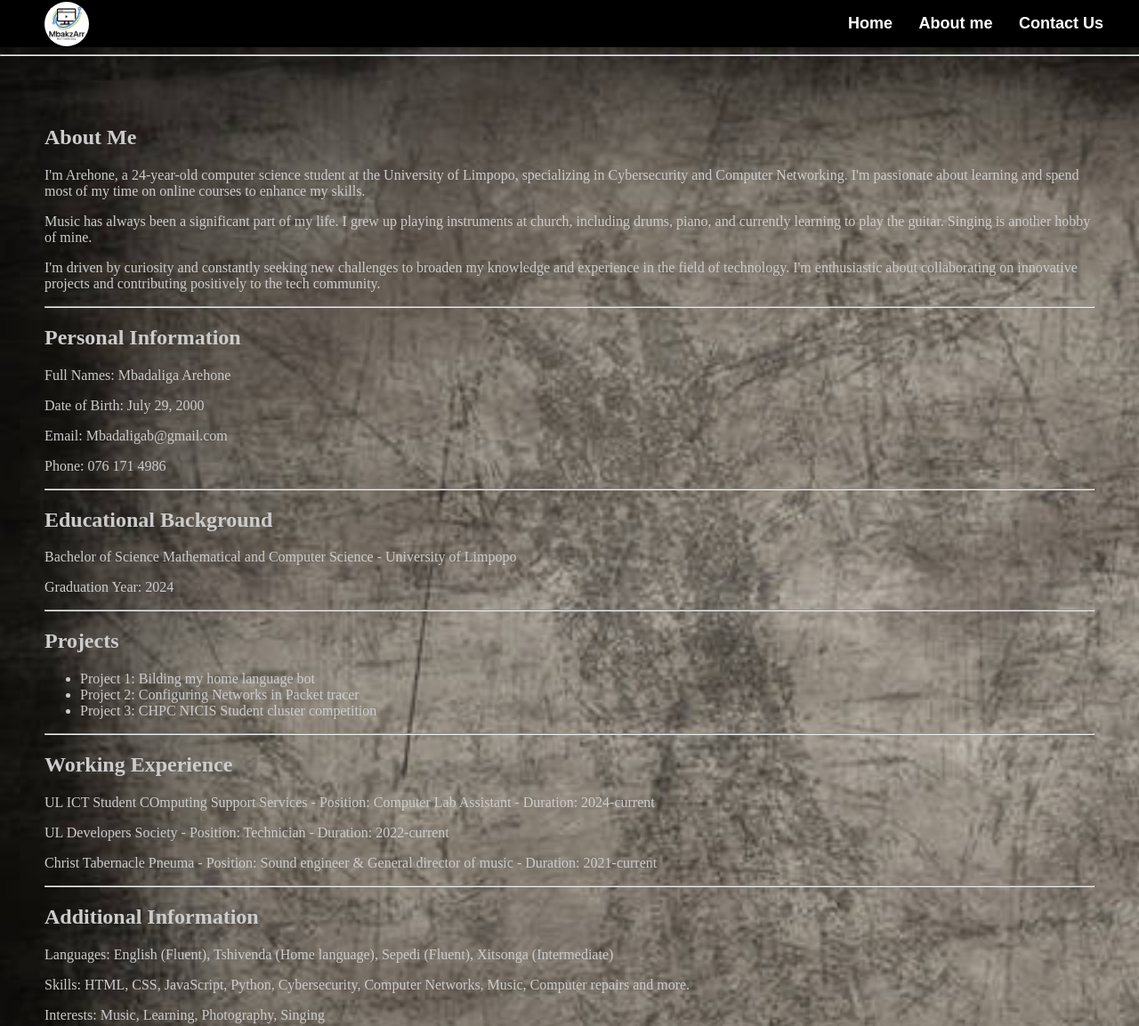
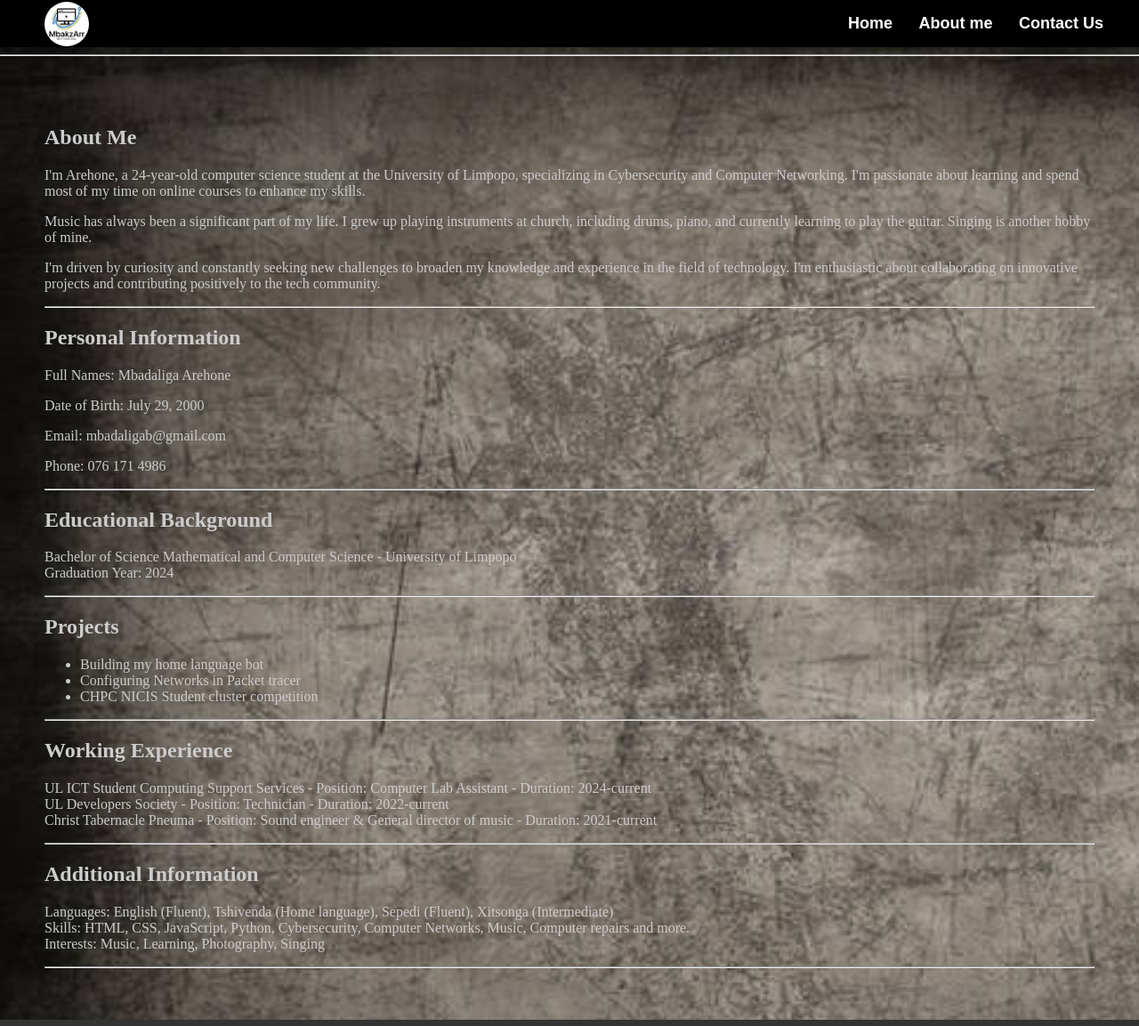
Before and after one commit to MbakzArr/Task1_PortofolioWeb, a plain HTML site: page CodeTribe/AboutMe.html in a window 1280 px wide. Shown: the top 1153 px of the page at 89% size. Drawn offline with Linux system fonts and the light colour scheme.

Commit message:
javascript3

```diff
--- a/CodeTribe/AboutMe.html
+++ b/CodeTribe/AboutMe.html
@@ -26,45 +26,37 @@
     <hr>
     <section class="about-section">
         <h2>About Me</h2>
-        <div class="bio">
+        <div id="bio">
             <p>I'm Arehone, a 24-year-old computer science student at the University of Limpopo, specializing in Cybersecurity and Computer Networking. I'm passionate about learning and spend most of my time on online courses to enhance my skills.</p>
             <p>Music has always been a significant part of my life. I grew up playing instruments at church, including drums, piano, and currently learning to play the guitar. Singing is another hobby of mine.</p>
             <p>I'm driven by curiosity and constantly seeking new challenges to broaden my knowledge and experience in the field of technology. I'm enthusiastic about collaborating on innovative projects and contributing positively to the tech community.</p>
     <section class="personal-info"><hr>
         <h2>Personal Information</h2>
-        <p>Full Names: Mbadaliga Arehone</p>
-        <p>Date of Birth: July 29, 2000</p>
-        <p>Email: Mbadaligab@gmail.com</p>
-        <p>Phone: 076 171 4986</p>
+        <p>Full Names: <span id="full-name"></span></p>
+        <p>Date of Birth: <span id="date-of-birth"></span></p>
+        <p>Email: <span id="email"></span></p>
+        <p>Phone: <span id="phone"></span></p>
     </section><hr>
 
     <section class="education">
         <h2>Educational Background</h2>
-        <p>Bachelor of Science Mathematical and Computer Science - University of Limpopo</p>
-        <p>Graduation Year: 2024</p>
+        <p id="education"></p>
     </section><hr>
 
     <section class="projects">
         <h2>Projects</h2>
-        <ul>
-            <li>Project 1: Bilding my home language bot</li>
-            <li>Project 2: Configuring Networks in Packet tracer</li>
-            <li>Project 3: CHPC NICIS Student cluster competition</li>
+        <ul id="projects-list">
         </ul>
     </section><hr>
 
     <section class="work-experience">
         <h2>Working Experience</h2>
-        <p>UL ICT Student COmputing Support Services - Position: Computer Lab Assistant - Duration: 2024-current</p>
-        <p>UL Developers Society - Position: Technician - Duration: 2022-current</p>
-        <p>Christ Tabernacle Pneuma - Position: Sound engineer & General director of music - Duration: 2021-current</p>
+        <p id="work-experience"></p>
     </section><hr>
 
     <section class="additional-info">
         <h2>Additional Information</h2>
-        <p>Languages: English (Fluent), Tshivenda (Home language), Sepedi (Fluent), Xitsonga (Intermediate)</p>
-        <p>Skills: HTML, CSS, JavaScript, Python, Cybersecurity, Computer Networks, Music, Computer repairs and more.</p>
-        <p>Interests: Music, Learning, Photography, Singing</p>
+        <p id="additional-info"></p>
     </section><hr>
         </div>
     </section>
@@ -89,5 +81,15 @@
                 "no-referrer-when-downgrade" ></iframe></p>
         </div>
     </footer>
+    <script src="AboutMe.js"></script>
+    <script>
+        document.getElementById('education').innerText = education;
+
+    // Update work experience
+        document.getElementById('work-experience').innerText = workExperience;
+
+    // Update additional information
+        document.getElementById('additional-info').innerText = additionalInfo;
+    </script>
 </body>
 </html>
--- /dev/null
+++ b/CodeTribe/AboutMe.js
@@ -0,0 +1,51 @@
+// Defining personal information variables
+var fullName = "Mbadaliga Arehone";
+var dateOfBirth = "July 29, 2000";
+var email = "mbadaligab@gmail.com";
+var phone = "076 171 4986";
+
+// Defining education, work experience, and additional information
+var education = "Bachelor of Science Mathematical and Computer Science - University of Limpopo\nGraduation Year: 2024";
+var workExperience = "UL ICT Student Computing Support Services - Position: Computer Lab Assistant - Duration: 2024-current\nUL Developers Society - Position: Technician - Duration: 2022-current\nChrist Tabernacle Pneuma - Position: Sound engineer & General director of music - Duration: 2021-current";
+var additionalInfo = "Languages: English (Fluent), Tshivenda (Home language), Sepedi (Fluent), Xitsonga (Intermediate)\nSkills: HTML, CSS, JavaScript, Python, Cybersecurity, Computer Networks, Music, Computer repairs and more.\nInterests: Music, Learning, Photography, Singing";
+var bioContent = "<p>I'm Arehone, a 24-year-old computer science student at the University of Limpopo, specializing in Cybersecurity and Computer Networking. I'm passionate about learning and spend most of my time on online courses to enhance my skills.</p><p>Music has always been a significant part of my life. I grew up playing instruments at church, including drums, piano, and currently learning to play the guitar. Singing is another hobby of mine.</p><p>I'm driven by curiosity and constantly seeking new challenges to broaden my knowledge and experience in the field of technology. I'm enthusiastic about collaborating on innovative projects and contributing positively to the tech community.</p>";
+
+
+// Function to update HTML elements with education, work experience, and additional information
+
+
+// Defining projects
+var projects = [
+    "Building my home language bot",
+    "Configuring Networks in Packet tracer",
+    "CHPC NICIS Student cluster competition"
+];
+
+// Function to update HTML elements with personal information and projects
+function updateAboutMePage() {
+    // Updating personal information
+    document.getElementById('full-name').innerText = fullName;
+    document.getElementById('date-of-birth').innerText = dateOfBirth;
+    document.getElementById('email').innerText = email;
+    document.getElementById('phone').innerText = phone;
+    document.getElementById('education').innerText = education;
+
+    // Update work experience
+    document.getElementById('work-experience').innerText = workExperience;
+
+    // Update additional information
+    document.getElementById('additional-info').innerText = additionalInfo;
+
+    // Updating projects
+    var projectsList = document.getElementById('projects-list');
+    projects.forEach(function(project) {
+        var li = document.createElement('li');
+        li.innerText = project;
+        projectsList.appendChild(li);
+    });
+
+}
+var bioContent = "<p>I'm Arehone, a 24-year-old computer science student at the University of Limpopo, specializing in Cybersecurity and Computer Networking. I'm passionate about learning and spend most of my time on online courses to enhance my skills.</p><p>Music has always been a significant part of my life. I grew up playing instruments at church, including drums, piano, and currently learning to play the guitar. Singing is another hobby of mine.</p><p>I'm driven by curiosity and constantly seeking new challenges to broaden my knowledge and experience in the field of technology. I'm enthusiastic about collaborating on innovative projects and contributing positively to the tech community.</p>";
+
+// Calling the function to update the page
+updateAboutMePage();
```
Also changed, not shown: CodeTribe/ContactUs.html (+2 -1 lines), CodeTribe/index.css (+6 -6 lines), CodeTribe/index.html (+11 -2 lines), CodeTribe/index.js (added, +15 -0 lines).
